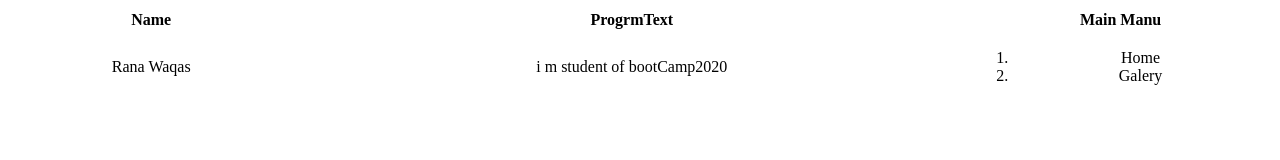
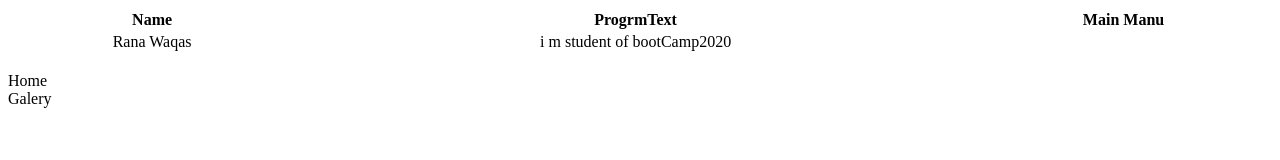
Before and after one commit to RanaWaqas92/BootCamp2020, a plain HTML site: page index.html in a window 1280 px wide. Drawn offline with Linux system fonts and the light colour scheme.

Commit message:
Changes in Index,html Order Lists

```diff
--- a/index.html
+++ b/index.html
@@ -26,11 +26,12 @@
                 i m student of bootCamp2020
             </td>
             <td>
-                <ol>
-                    <li>Home</li>
-                    <li>Galery</li>
-                </ol>
+
             </td>
         </tr>
 </table>
+<Ul style="display: inline;">
+    <li>Home</li>
+    <li>Galery</li>
+</Ul>
 </body></html>
```
